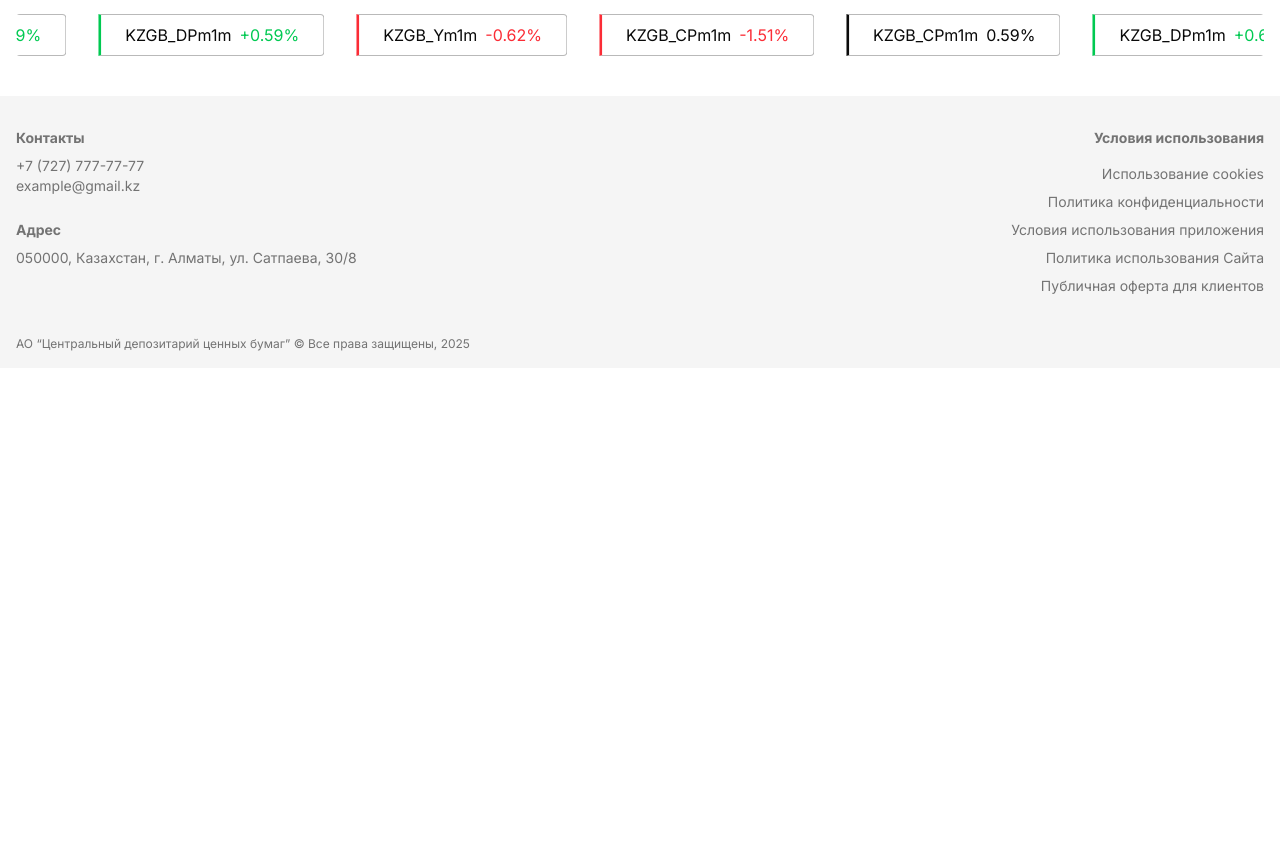
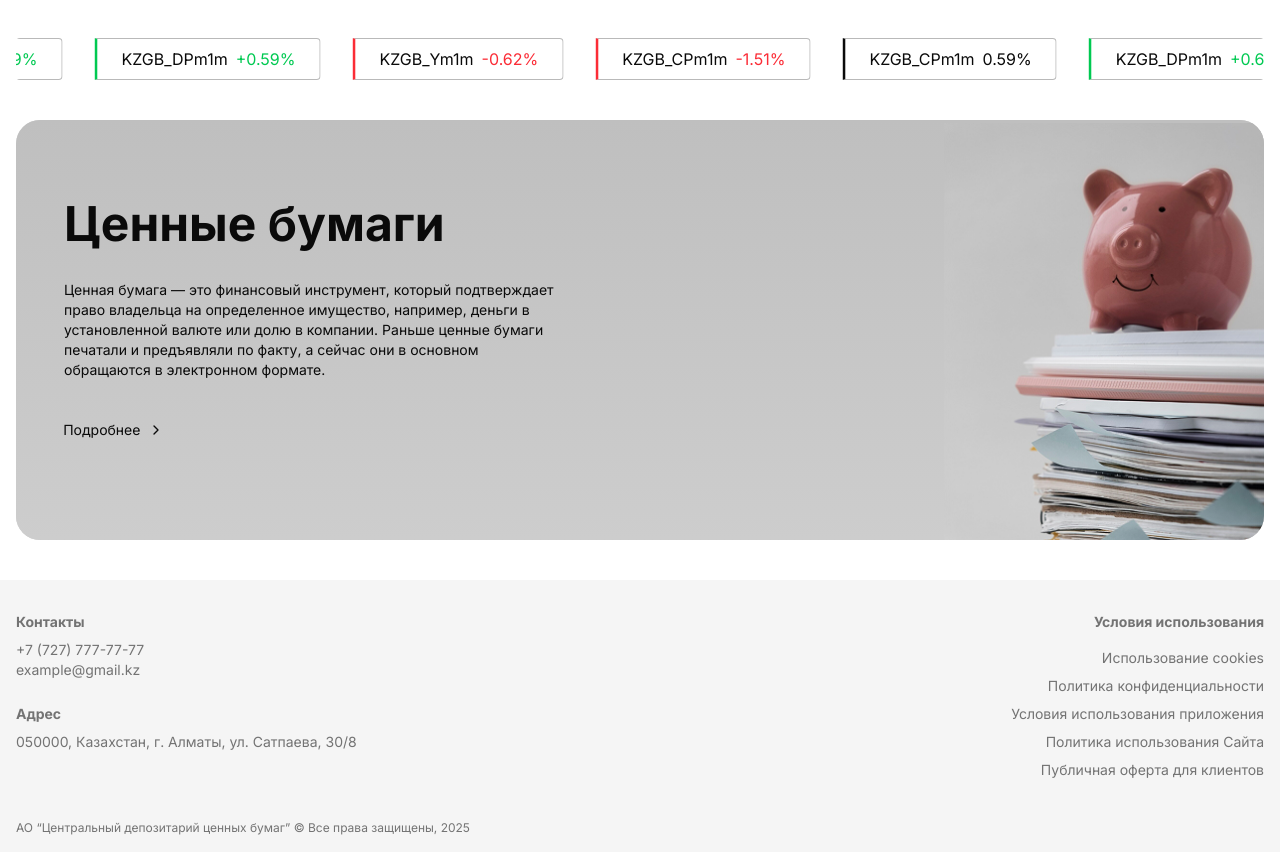
Before and after one commit to nurs3it/cmkz, a Next.js app: page / in a window 1280 px wide. Shown: the part 739-1591 px from the top of the page. Before the commit the page ends 1107 px from the top, so only its background shows below. Built offline with nearby package versions, Linux system fonts and the light colour scheme.

Commit message:
Add Security component to Home page and adjust LiveMarket layout spacing

```diff
--- a/src/app/page.tsx
+++ b/src/app/page.tsx
@@ -1,9 +1,11 @@
+import { Security } from "@features/security";
 import { LiveMarket } from "@features/livemarket";
 
 export default function Home() {
   return (
-    <div className="container px-4 mx-auto py-10">
+    <div className="container px-4 mx-auto py-10 flex flex-col gap-10">
       <LiveMarket />
+      <Security />
     </div>
   );
 }
--- a/src/components/features/livemarket/index.tsx
+++ b/src/components/features/livemarket/index.tsx
@@ -4,7 +4,7 @@ import { LiveMarketTicker } from "./ticker";
 
 export function LiveMarket() {
   return (
-    <div className="w-full flex flex-col gap-4">
+    <div className="w-full flex flex-col gap-10">
       <div className="w-full flex flex-col sm:flex-row gap-4">
         <div className="w-full md:w-8/12 lg:w-8/12">
           <LiveMarketBanner />
--- /dev/null
+++ b/src/components/features/security/index.tsx
@@ -0,0 +1,40 @@
+import { Button } from "@/components/ui/button";
+import { ChevronRight } from "lucide-react";
+import Link from "next/link";
+import Image from "next/image";
+
+export function Security() {
+  return (
+    <div className="w-full h-[420px] flex overflow-hidden flex-col rounded-3xl relative p-12 py-20 bg-[#CDCDCD]">
+      <div className="z-1 w-max flex flex-col gap-8">
+        <h2 className="text-5xl font-bold">Ценные бумаги</h2>
+        <p className="text-sm text-foreground max-w-[500px]">
+          Ценная бумага — это финансовый инструмент, который подтверждает право
+          владельца на определенное имущество, например, деньги в установленной
+          валюте или долю в компании. Раньше ценные бумаги печатали и
+          предъявляли по факту, а сейчас они в основном обращаются в электронном
+          формате.
+        </p>
+        <Button
+          asChild
+          className="w-max ml-[-0.8rem] p-0 px-0 text-foreground font-normal"
+          variant="link"
+        >
+          <Link href="/security">
+            Подробнее
+            <ChevronRight />
+          </Link>
+        </Button>
+      </div>
+      <div className="absolute w-full h-full left-0 top-0 bg-gradient-to-b from-[#BFBFBF] to-[#CDCDCD] shadow-[0px_4px_4px_rgba(0,0,0,0.25)] flex flex-col" />
+      <Image
+        alt="Security"
+        objectFit="cover"
+        src="/images/banners/pig.png"
+        width={320}
+        height={420}
+        className="absolute right-0 bottom-0"
+      />
+    </div>
+  );
+}
```
Also changed, not shown: public/images/banners/pig.png (added).
